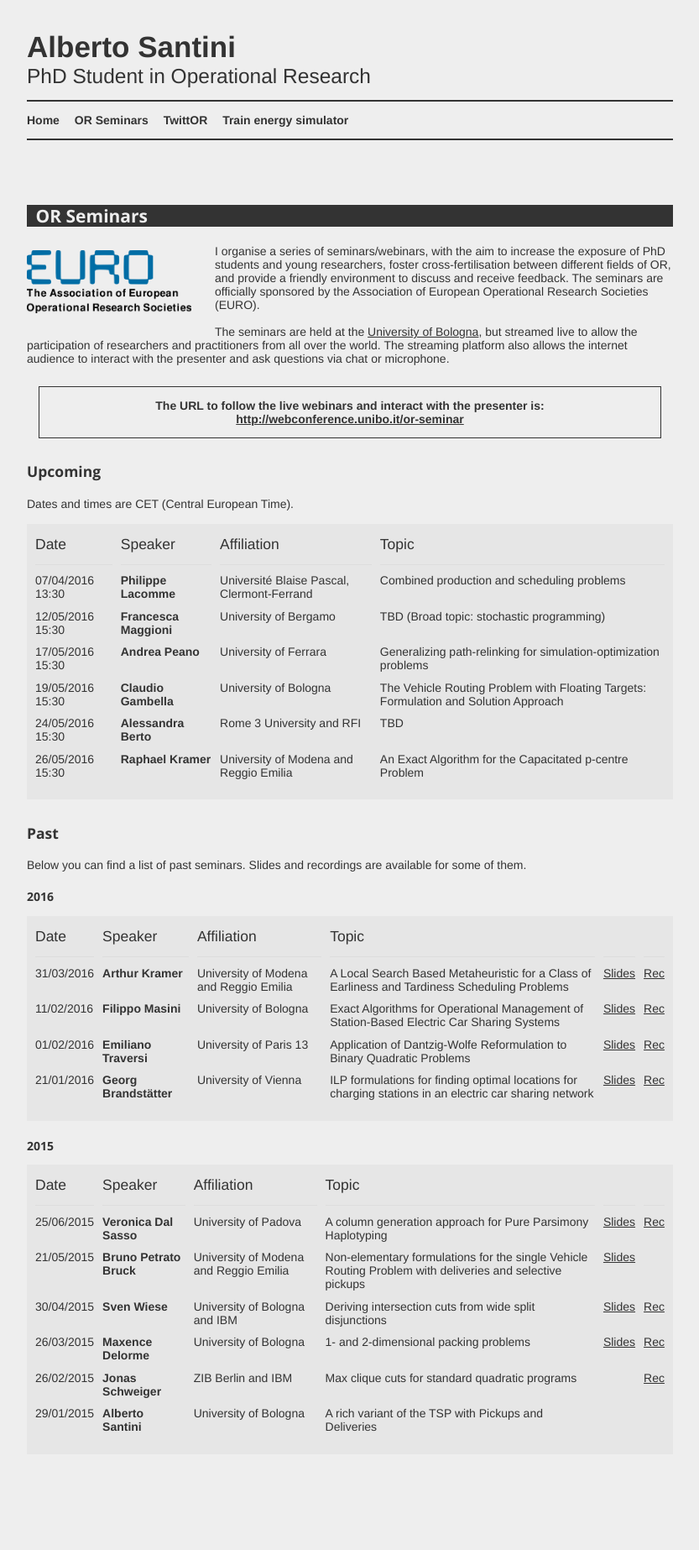
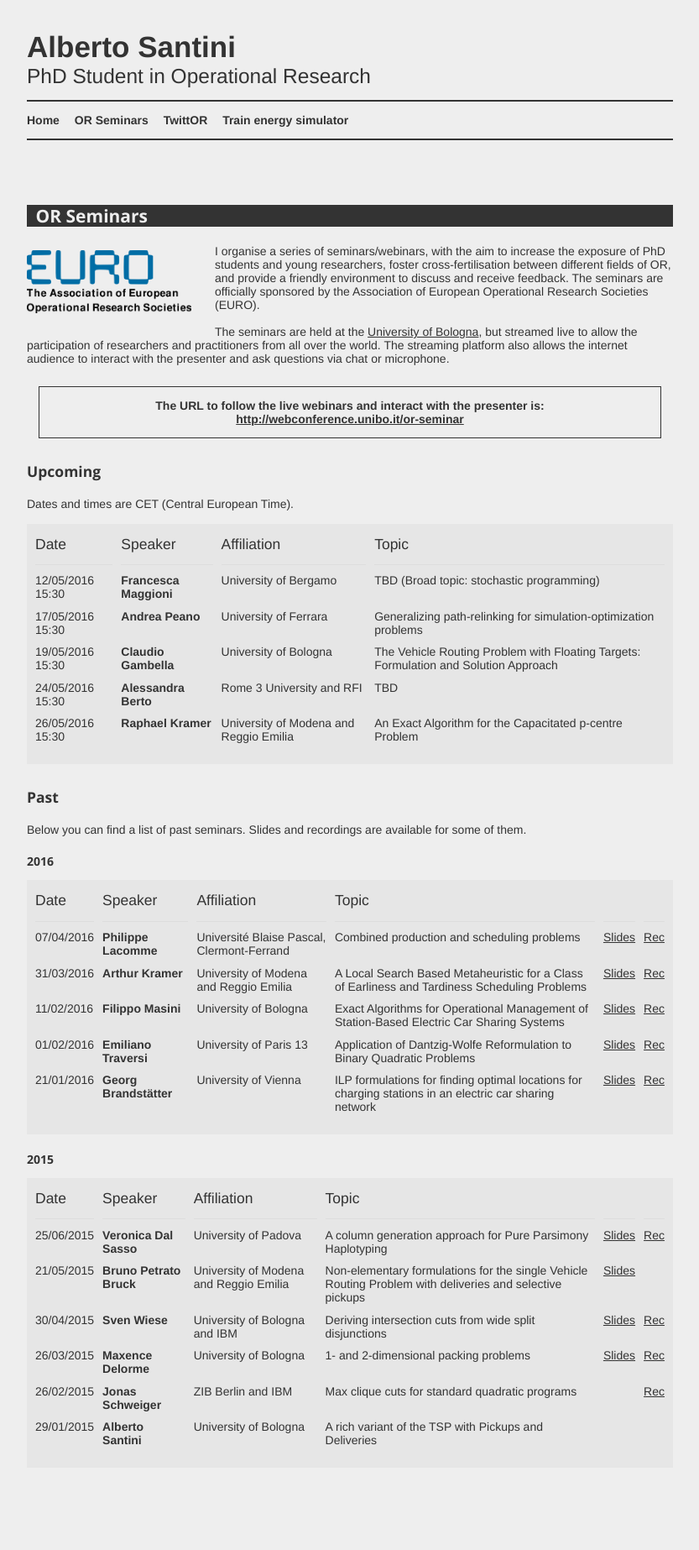
Before and after one commit to alberto-santini/alberto-santini.github.io, a Jekyll site: the page built from seminars/index.md, in a window 1280 px wide. Shown: the whole page at 84% size, without its empty margins (223-1056 px from the left). Built offline with Jekyll 4.4.1, drawn with Linux system fonts in a browser that asks for light colours; some of the changed lines change nothing that is shown.

Commit message:
Uploaded Philippe's seminar material

```diff
--- a/seminars/index.md
+++ b/seminars/index.md
@@ -25,7 +25,6 @@ Dates and times are CET (Central European Time).
 
 Date | Speaker | Affiliation | Topic
 :----|:--------|:------------|:------
-07/04/2016 13:30 | **Philippe Lacomme** | Université Blaise Pascal, Clermont-Ferrand | Combined production and scheduling problems
 12/05/2016 15:30 | **Francesca Maggioni** | University of Bergamo | TBD (Broad topic: stochastic programming)
 17/05/2016 15:30 | **Andrea Peano** | University of Ferrara | Generalizing path-relinking for simulation-optimization problems
 19/05/2016 15:30 | **Claudio Gambella** | University of Bologna | The Vehicle Routing Problem with Floating Targets: Formulation and Solution Approach
@@ -40,6 +39,7 @@ Below you can find a list of past seminars. Slides and recordings are available
 
 Date | Speaker | Affiliation | Topic |  |
 :----|:--------|:------------|:------|:-|:-
+07/04/2016 | **Philippe Lacomme** | Université Blaise Pascal, Clermont-Ferrand | Combined production and scheduling problems | [Slides](http://santini.in/files/seminars/spring-2016/fl_slides.pdf) | [Rec](https://www.youtube.com/watch?v=lRH9lf52Hwk)
 31/03/2016 | **Arthur Kramer** | University of Modena and Reggio Emilia | A Local Search Based Metaheuristic for a Class of Earliness and Tardiness Scheduling Problems | [Slides](http://santini.in/files/seminars/spring-2016/ak_slides.pdf) | [Rec](https://www.youtube.com/watch?v=tpKTJAEBpWQ)
 11/02/2016 | **Filippo Masini** | University of Bologna | Exact Algorithms for Operational Management of Station-Based Electric Car Sharing Systems | [Slides](http://santini.in/files/seminars/spring-2016/fm_slides.pdf) | [Rec](https://www.youtube.com/watch?v=xbIEU8eht48)
 01/02/2016 | **Emiliano Traversi** | University of Paris 13 | Application of Dantzig-Wolfe Reformulation to Binary Quadratic Problems | [Slides](http://santini.in/files/seminars/spring-2016/et_slides.pdf) | [Rec](https://www.youtube.com/watch?v=PyWfezxAMLQ)
```
